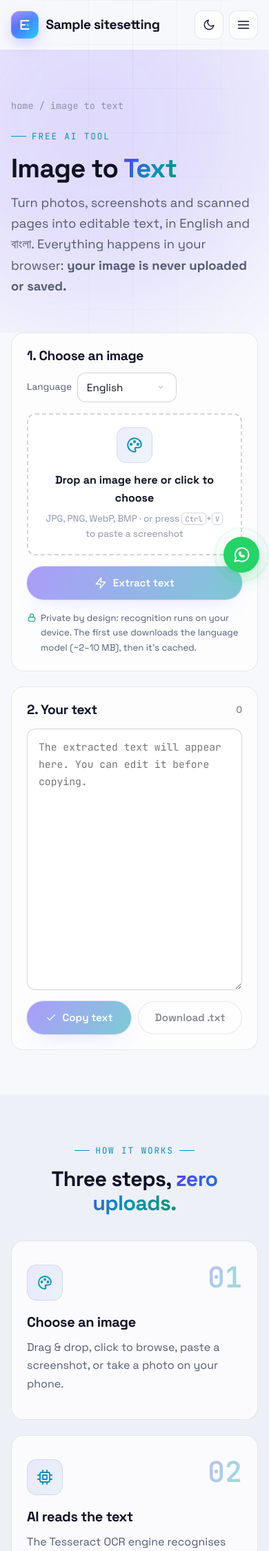
After one commit to engektiar/ektiarsoft, a Django app: page /image-to-text/ in a window 390 px wide. The commit adds this page. Shown: the top 2248 px of the page at 69% size. Run offline with Django 5.2, Linux system fonts and the light colour scheme; data comes from the database, SQL or seed files in the repository; tables that the repository leaves empty hold one stand-in row (values such as "Sample post"); some libraries are stand-ins or nearby versions.

Commit message:
Add free "Image to Text" OCR tool (English + Bangla)
- New page /image-to-text/ with a header menu link (data migration)
- OCR runs entirely in the visitor's browser with Tesseract.js: the
  image is never uploaded and nothing is stored in the database
- Drag & drop, click, paste (Ctrl+V) or phone camera; copy / download .txt
- SEO: title, description, WebApplication schema, sitemap entry
- Global [hidden] rule so hidden elements always stay hidden
- Tests for the tool page, menu link, sitemap and GET-only view

Co-Authored-By: Claude Opus 5.5 <noreply@anthropic.com>

```diff
--- a/apps/core/models.py
+++ b/apps/core/models.py
@@ -294,7 +294,7 @@ class ServiceRequest(models.Model):
 
 RESERVED_SLUGS = {
     "admin", "accounts", "dashboard", "blog", "about", "services", "portfolio", "pricing",
-    "contact", "privacy-policy", "static", "media", "files", "home", "sitemap", "robots",
+    "contact", "privacy-policy", "static", "media", "files", "home", "sitemap", "robots", "image-to-text",
 }
 
 
--- a/apps/core/urls.py
+++ b/apps/core/urls.py
@@ -14,5 +14,6 @@ urlpatterns = [
     path("pricing/", views.pricing, name="pricing"),
     path("contact/", views.contact, name="contact"),
     path("privacy-policy/", views.privacy, name="privacy"),
+    path("image-to-text/", views.image_to_text, name="image_to_text"),
     path("<slug:slug>/", views.custom_page, name="custom_page"),
 ]
--- a/apps/core/views.py
+++ b/apps/core/views.py
@@ -77,6 +77,13 @@ def project_detail(request, slug):
     })
 
 
+@require_GET
+def image_to_text(request):
+    """Free OCR tool. Recognition runs entirely in the visitor's browser (Tesseract.js):
+    the image is never uploaded and nothing is stored."""
+    return render(request, "core/image_to_text.html")
+
+
 def privacy(request):
     return render(request, "core/privacy.html")
 
--- a/static/css/main.css
+++ b/static/css/main.css
@@ -598,3 +598,36 @@ html, body { overflow-x: hidden; }
 
 /* skill bars must be visible for users who turned animations off */
 @media (prefers-reduced-motion: reduce) { .bar i { width: var(--w); } }
+
+/* ---------- Image to Text (OCR) tool ---------- */
+.ocr-grid { display: grid; grid-template-columns: repeat(2, minmax(0, 1fr)); gap: 22px; align-items: start; }
+.ocr-card { display: flex; flex-direction: column; gap: 16px; }
+.ocr-card:hover { transform: none; }
+.ocr-head { display: flex; justify-content: space-between; align-items: center; gap: 12px; flex-wrap: wrap; }
+.ocr-head h2 { font-size: 1.2rem; margin: 0; }
+.ocr-lang { display: flex; align-items: center; gap: 8px; font-size: .85rem; color: var(--muted); }
+.ocr-lang .input { width: auto; padding: .5rem 2.2rem .5rem .8rem; }
+.dropzone {
+  position: relative; display: grid; place-items: center; min-height: 260px; padding: 18px; cursor: pointer; text-align: center;
+  border: 2px dashed var(--border-strong); border-radius: var(--radius-sm); background: var(--surface); transition: border-color .2s, background .2s;
+}
+.dropzone:hover, .dropzone.over, .dropzone:focus-visible { border-color: var(--primary); background: var(--grad-soft); outline: none; }
+.dropzone img { max-width: 100%; max-height: 360px; border-radius: 10px; object-fit: contain; }
+.dz-empty { display: grid; justify-items: center; gap: 6px; }
+.dz-empty .card-icon { margin: 0 0 6px; }
+.dz-empty small { color: var(--faint); }
+kbd { font-family: var(--mono); font-size: .78em; padding: .1em .4em; border-radius: 5px; border: 1px solid var(--border-strong); background: var(--surface-2); }
+.ocr-actions { display: flex; gap: 10px; flex-wrap: wrap; }
+.ocr-actions .btn[disabled] { opacity: .5; cursor: not-allowed; transform: none; }
+.ocr-progress .bar { height: 8px; }
+.ocr-progress .bar i { width: 0; transition: width .3s; }
+.ocr-progress small { display: block; margin-top: 6px; color: var(--muted); }
+.ocr-note { display: flex; gap: 6px; align-items: flex-start; margin: 0; font-size: .82rem; color: var(--faint); }
+.ocr-note .icon { color: var(--accent); margin-top: 3px; }
+.ocr-output { min-height: 320px; font-family: var(--mono); font-size: .92rem; line-height: 1.7; }
+.ocr-error { margin: 0; color: var(--danger); font-size: .9rem; }
+@media (max-width: 900px) { .ocr-grid { grid-template-columns: minmax(0, 1fr); } }
+@media (max-width: 640px) { .ocr-actions .btn { flex: 1; } .dropzone { min-height: 200px; } }
+
+/* the HTML "hidden" attribute must always win over display rules */
+[hidden] { display: none !important; }
--- /dev/null
+++ b/templates/core/image_to_text.html
@@ -0,0 +1,181 @@
+{% extends "base.html" %}{% load ui %}
+{% block title %}Free Image to Text Converter (OCR): English & Bangla | {{ site.site_name }}{% endblock %}
+{% block description %}Convert images, screenshots and scanned documents to editable text for free. Supports English and Bangla. Runs in your browser: your image is never uploaded or stored.{% endblock %}
+{% block schema %}
+<script type="application/ld+json">
+{"@context":"https://schema.org","@type":"WebApplication","name":"Image to Text Converter","url":"{{ canonical_url }}","applicationCategory":"UtilitiesApplication","operatingSystem":"Any (web browser)","offers":{"@type":"Offer","price":"0","priceCurrency":"USD"},"description":"Free OCR tool that extracts English and Bangla text from images, entirely in the browser.","creator":{"@id":"{{ SITE_URL }}/#person"}}
+</script>
+{% endblock %}
+
+{% block content %}
+<section class="page-hero">
+  <div class="blob blob-1" aria-hidden="true"></div>
+  <div class="container">
+    <ol class="breadcrumbs" aria-label="Breadcrumb"><li><a href="{% url 'core:home' %}">home</a></li><li aria-current="page">image to text</li></ol>
+    <span class="eyebrow">Free AI tool</span>
+    <h1>Image to <span class="grad-text">Text</span></h1>
+    <p>Turn photos, screenshots and scanned pages into editable text, in English and বাংলা.
+       Everything happens in your browser: <strong>your image is never uploaded or saved.</strong></p>
+  </div>
+</section>
+
+<section class="section" style="padding-top:0">
+  <div class="container ocr-grid" data-ocr>
+    <!-- input -->
+    <div class="card ocr-card">
+      <div class="ocr-head">
+        <h2>1. Choose an image</h2>
+        <label class="ocr-lang">
+          <span>Language</span>
+          <select class="input" data-lang>
+            <option value="eng">English</option>
+            <option value="ben">বাংলা (Bangla)</option>
+            <option value="eng+ben">English + বাংলা</option>
+          </select>
+        </label>
+      </div>
+
+      <label class="dropzone" data-drop tabindex="0">
+        <input type="file" accept="image/*" data-file hidden>
+        <img data-preview alt="Selected image preview" hidden>
+        <span class="dz-empty" data-empty>
+          <span class="card-icon">{% icon 'design' 26 %}</span>
+          <strong>Drop an image here or click to choose</strong>
+          <small>JPG, PNG, WebP, BMP · or press <kbd>Ctrl</kbd>+<kbd>V</kbd> to paste a screenshot</small>
+        </span>
+      </label>
+
+      <div class="ocr-actions">
+        <button type="button" class="btn btn-primary" data-run disabled>{% icon 'zap' 18 %} <span>Extract text</span></button>
+        <button type="button" class="btn btn-ghost" data-clear hidden>Clear</button>
+      </div>
+      <div class="ocr-progress" data-progress hidden>
+        <div class="bar"><i data-bar></i></div>
+        <small data-status>Starting…</small>
+      </div>
+      <p class="ocr-note">{% icon 'lock' 14 %} Private by design: recognition runs on your device. The first use downloads the language model (~2–10 MB), then it's cached.</p>
+    </div>
+
+    <!-- output -->
+    <div class="card ocr-card">
+      <div class="ocr-head">
+        <h2>2. Your text</h2>
+        <small class="muted" data-count>0 words · 0 characters</small>
+      </div>
+      <textarea class="input ocr-output" data-output rows="14" placeholder="The extracted text will appear here. You can edit it before copying." spellcheck="false"></textarea>
+      <div class="ocr-actions">
+        <button type="button" class="btn btn-primary" data-copy disabled>{% icon 'check' 16 %} <span>Copy text</span></button>
+        <button type="button" class="btn btn-ghost" data-download disabled>Download .txt</button>
+      </div>
+      <p class="ocr-error" data-error role="alert" hidden></p>
+    </div>
+  </div>
+</section>
+
+<section class="section section-alt">
+  <div class="container">
+    <div class="section-head center"><span class="eyebrow">How it works</span><h2>Three steps, <span class="grad-text">zero uploads.</span></h2></div>
+    <div class="grid grid-3 process">
+      <div class="card"><div class="card-icon">{% icon 'design' 24 %}</div><h3>Choose an image</h3><p>Drag & drop, click to browse, paste a screenshot, or take a photo on your phone.</p></div>
+      <div class="card"><div class="card-icon">{% icon 'cpu' 24 %}</div><h3>AI reads the text</h3><p>The Tesseract OCR engine recognises English and Bangla characters right inside your browser.</p></div>
+      <div class="card"><div class="card-icon">{% icon 'check' 24 %}</div><h3>Copy or download</h3><p>Edit the result, copy it to the clipboard or save it as a .txt file. Nothing is stored anywhere.</p></div>
+    </div>
+  </div>
+</section>
+{% include "partials/_cta.html" %}
+{% endblock %}
+
+{% block extra_js %}
+<script src="https://cdn.jsdelivr.net/npm/tesseract.js@5.1.1/dist/tesseract.min.js" defer></script>
+<script>
+(function () {
+  var root = document.querySelector("[data-ocr]"); if (!root) return;
+  var $ = function (s) { return root.querySelector(s); };
+  var fileInput = $("[data-file]"), drop = $("[data-drop]"), preview = $("[data-preview]"), empty = $("[data-empty]");
+  var runBtn = $("[data-run]"), clearBtn = $("[data-clear]"), langSel = $("[data-lang]");
+  var progress = $("[data-progress]"), bar = $("[data-bar]"), statusEl = $("[data-status]");
+  var output = $("[data-output]"), countEl = $("[data-count]"), copyBtn = $("[data-copy]"), dlBtn = $("[data-download]"), errEl = $("[data-error]");
+  var current = null, objectUrl = null, workers = {}, busy = false;
+  var MAX = 15 * 1024 * 1024;
+
+  function showError(msg) { errEl.textContent = msg; errEl.hidden = !msg; }
+  function updateCount() {
+    var t = output.value.trim(), words = t ? t.split(/\s+/).length : 0;
+    countEl.textContent = words + " words · " + output.value.length + " characters";
+    copyBtn.disabled = dlBtn.disabled = !output.value.trim();
+  }
+  function setImage(file) {
+    showError("");
+    if (!file || !/^image\//.test(file.type)) { showError("Please choose an image file (JPG, PNG, WebP, BMP)."); return; }
+    if (file.size > MAX) { showError("This image is larger than 15 MB. Please use a smaller one."); return; }
+    current = file;
+    if (objectUrl) URL.revokeObjectURL(objectUrl);
+    objectUrl = URL.createObjectURL(file);
+    preview.src = objectUrl; preview.hidden = false; empty.hidden = true;
+    runBtn.disabled = false; clearBtn.hidden = false;
+  }
+
+  fileInput.addEventListener("change", function () { setImage(fileInput.files[0]); });
+  drop.addEventListener("keydown", function (e) { if (e.key === "Enter" || e.key === " ") { e.preventDefault(); fileInput.click(); } });
+  ["dragenter", "dragover"].forEach(function (ev) { drop.addEventListener(ev, function (e) { e.preventDefault(); drop.classList.add("over"); }); });
+  ["dragleave", "drop"].forEach(function (ev) { drop.addEventListener(ev, function (e) { e.preventDefault(); drop.classList.remove("over"); }); });
+  drop.addEventListener("drop", function (e) { if (e.dataTransfer.files.length) setImage(e.dataTransfer.files[0]); });
+  window.addEventListener("paste", function (e) {
+    var items = (e.clipboardData || {}).items || [];
+    for (var i = 0; i < items.length; i++) if (items[i].type.indexOf("image") === 0) { setImage(items[i].getAsFile()); break; }
+  });
+
+  function getWorker(lang) {
+    if (!workers[lang]) {
+      workers[lang] = Tesseract.createWorker(lang, 1, {
+        logger: function (m) {
+          if (!busy) return;
+          var labels = { "loading tesseract core": "Loading OCR engine…", "initializing tesseract": "Starting…",
+                         "loading language traineddata": "Downloading language model…", "initializing api": "Preparing…",
+                         "recognizing text": "Reading text…" };
+          statusEl.textContent = (labels[m.status] || m.status) + (m.progress ? " " + Math.round(m.progress * 100) + "%" : "");
+          if (m.status === "recognizing text") bar.style.width = Math.round(m.progress * 100) + "%";
+        }
+      }).catch(function (e) { delete workers[lang]; throw e; });
+    }
+    return workers[lang];
+  }
+
+  runBtn.addEventListener("click", function () {
+    if (!current || busy) return;
+    if (!window.Tesseract) { showError("The OCR engine could not load. Check your internet connection and try again."); return; }
+    busy = true; showError(""); runBtn.disabled = true; runBtn.querySelector("span").textContent = "Working…";
+    progress.hidden = false; bar.style.width = "0%"; statusEl.textContent = "Starting…";
+    getWorker(langSel.value)
+      .then(function (w) { return w.recognize(current); })
+      .then(function (res) {
+        output.value = (res.data.text || "").replace(/\n{3,}/g, "\n\n").trim();
+        if (!output.value) showError("No text was found in this image. Try a clearer or larger image, or change the language.");
+        updateCount(); bar.style.width = "100%"; statusEl.textContent = "Done!";
+      })
+      .catch(function (e) { showError("Something went wrong while reading the image. Please try again."); console.error(e); })
+      .then(function () { busy = false; runBtn.disabled = false; runBtn.querySelector("span").textContent = "Extract text"; });
+  });
+
+  clearBtn.addEventListener("click", function () {
+    current = null; fileInput.value = ""; if (objectUrl) URL.revokeObjectURL(objectUrl); objectUrl = null;
+    preview.hidden = true; preview.removeAttribute("src"); empty.hidden = false; runBtn.disabled = true; clearBtn.hidden = true;
+    progress.hidden = true; output.value = ""; showError(""); updateCount();
+  });
+
+  output.addEventListener("input", updateCount);
+  copyBtn.addEventListener("click", function () {
+    var done = function () { copyBtn.querySelector("span").textContent = "Copied!"; setTimeout(function () { copyBtn.querySelector("span").textContent = "Copy text"; }, 1600); };
+    if (navigator.clipboard) navigator.clipboard.writeText(output.value).then(done, function () { output.select(); document.execCommand("copy"); done(); });
+    else { output.select(); document.execCommand("copy"); done(); }
+  });
+  dlBtn.addEventListener("click", function () {
+    var a = document.createElement("a");
+    a.href = URL.createObjectURL(new Blob([output.value], { type: "text/plain;charset=utf-8" }));
+    a.download = "image-text.txt"; document.body.appendChild(a); a.click(); a.remove();
+    setTimeout(function () { URL.revokeObjectURL(a.href); }, 1000);
+  });
+  updateCount();
+})();
+</script>
+{% endblock %}
```
Also changed, not shown: apps/core/sitemaps.py (+14 -0 lines), apps/core/tests.py (+24 -1 lines), apps/core/migrations/0011_menu_image_to_text.py (added).
